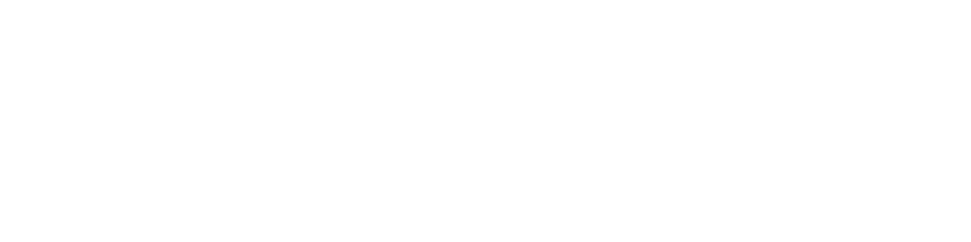
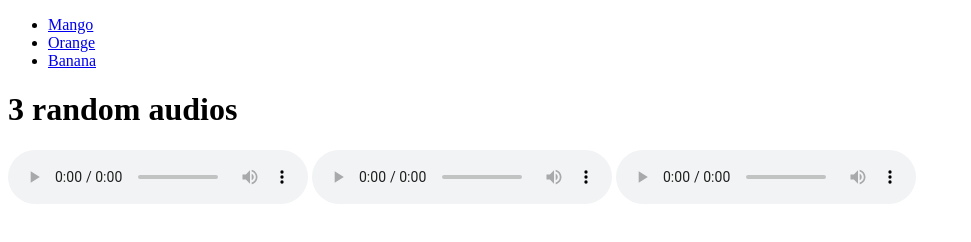
Before and after one commit to acciojob/semantic-navbar-and-audios-Dhruwvaviya999, a website: page main.html in a window 1280 px wide. Shown: the whole page, without its empty margins (0-971 px from the left). Drawn offline with Linux system fonts and the light colour scheme.

Commit message:
created a submission

```diff
--- a/main.html
+++ b/main.html
@@ -8,6 +8,23 @@
 
 <body>
 	<!-- the entire body must be written by student -->
+	<nav>
+		<ul>
+			<li><a href="https://www.google.com/imgres?q=mango&imgurl=https%3A%2F%2Fupload.wikimedia.org%2Fwikipedia%2Fcommons%2F7%2F74%2FMangos_-_single_and_halved.jpg&imgrefurl=https%3A%2F%2Fen.wikipedia.org%2Fwiki%2FMango&docid=xfEIFTFu_YIACM&tbnid=Eo6XMrg301Lv2M&vet=12ahUKEwjpnIGMh76LAxU-1jgGHZUFOIsQM3oECBoQAA..i&w=8256&h=5504&hcb=2&ved=2ahUKEwjpnIGMh76LAxU-1jgGHZUFOIsQM3oECBoQAA">Mango</a></li>
+			<li><a href="https://www.google.com/imgres?q=Orange&imgurl=https%3A%2F%2Fupload.wikimedia.org%2Fwikipedia%2Fcommons%2Fe%2Fe3%2FOranges_-_whole-halved-segment.jpg&imgrefurl=https%3A%2F%2Fen.wikipedia.org%2Fwiki%2FOrange_(fruit)&docid=INFbWg-h77makM&tbnid=kU1sgV4Ly5hpXM&vet=12ahUKEwiPxMuah76LAxVX1zgGHfsXH2cQM3oECBoQAA..i&w=6000&h=4000&hcb=2&ved=2ahUKEwiPxMuah76LAxVX1zgGHfsXH2cQM3oECBoQAA">Orange</a></li>
+			<li><a href="https://www.google.com/imgres?q=Banana&imgurl=https%3A%2F%2Forganicmandya.com%2Fcdn%2Fshop%2Ffiles%2FBananaPachabale.jpg%3Fv%3D1721369894%26width%3D1500&imgrefurl=https%3A%2F%2Forganicmandya.com%2Fproducts%2Fbanana-pachabale&docid=iVYUaIqH263NFM&tbnid=Px7B_Y1igY3zDM&vet=12ahUKEwimy5ikh76LAxXr8TgGHRGEAfQQM3oECBoQAA..i&w=1500&h=1500&hcb=2&ved=2ahUKEwimy5ikh76LAxXr8TgGHRGEAfQQM3oECBoQAA">Banana</a></li>
+		</ul>
+	</nav>
+	<h1>3 random audios</h1>
+	<audio controls>
+		<source src=" http://commondatastorage.googleapis.com/codeskulptor-demos/DDR_assets/Kangaroo_MusiQue_-_The_Neverwritten_Role_Playing_Game.mp3">
+	</audio>
+	<audio controls>
+		<source src="http://commondatastorage.googleapis.com/codeskulptor-assets/Epoq-Lepidoptera.ogg">
+	</audio>
+	<audio controls>
+		<source src="http://codeskulptor-demos.commondatastorage.googleapis.com/pang/paza-moduless.mp3">
+	</audio>
     <script type="text/javascript" src="./script.js">
 </script>
 
```
